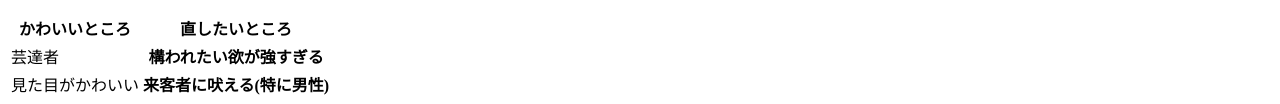
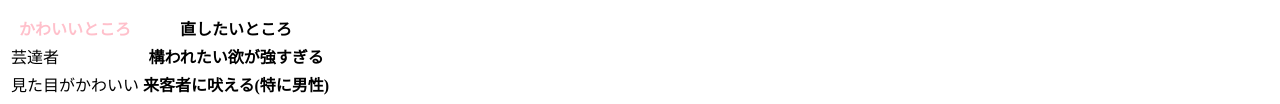
Before and after one commit to shiromike/yuke, a plain HTML site: page index.html in a window 1280 px wide. Shown: the part 2063-2167 px from the top of the page. Drawn offline with Linux system fonts and the light colour scheme.

Commit message:
Update mystyle.css

```diff
--- a/mystyle.css
+++ b/mystyle.css
@@ -1,2 +1,3 @@
 h1{color:red;}
 p.sample1{border: double 15px #ffff00;}
+th.important{color:pink;}
```
